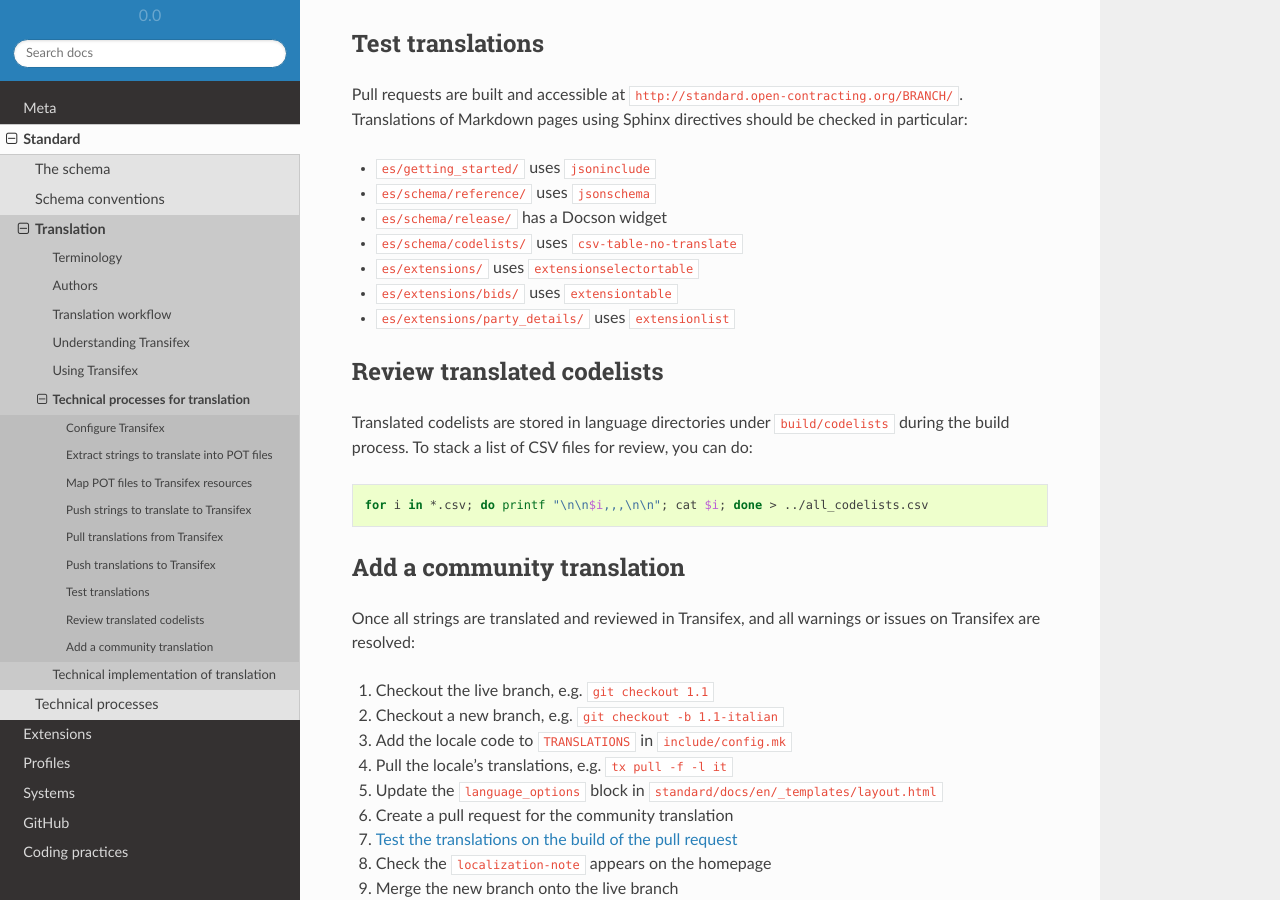
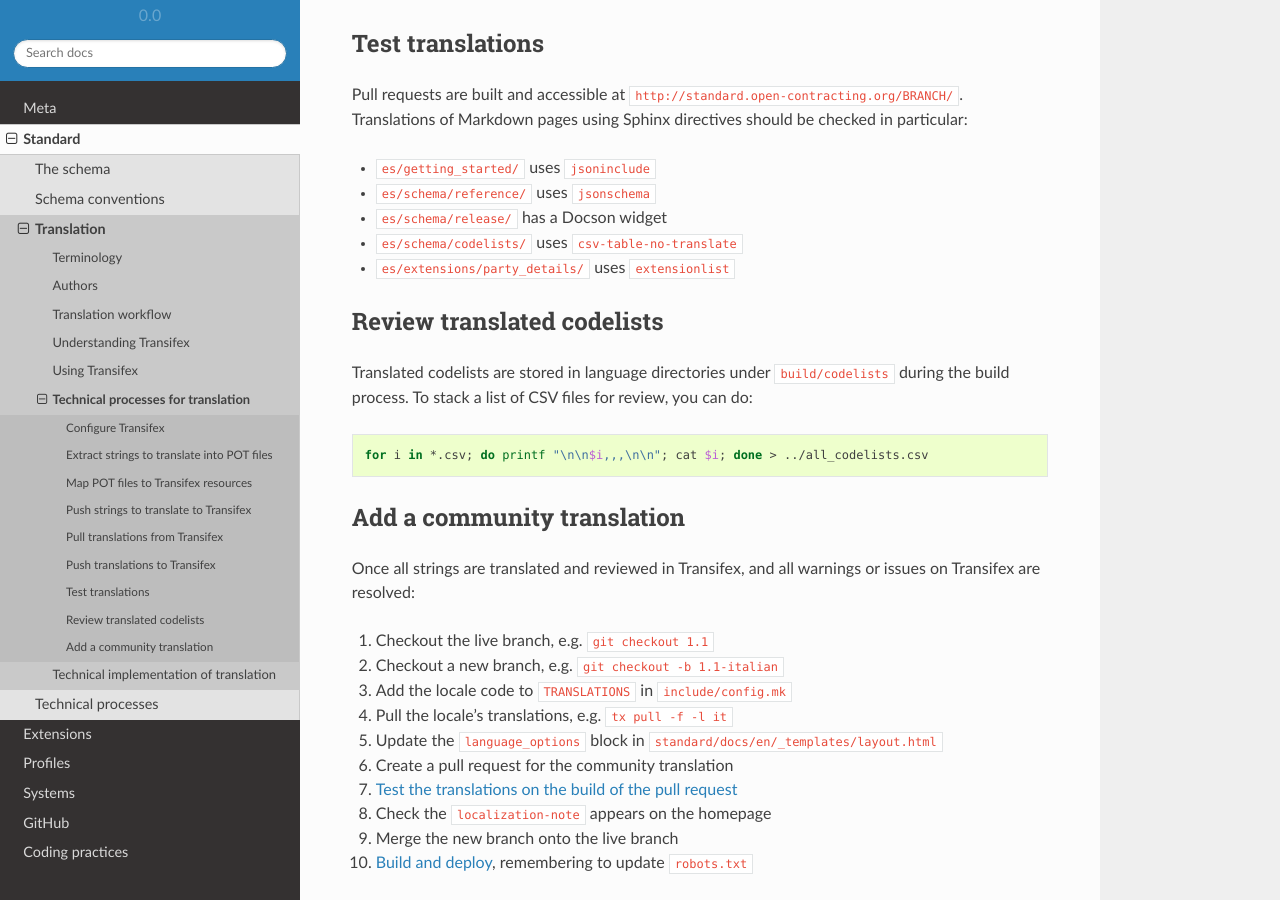
Before and after one commit to open-contracting/standard-development-handbook, a Sphinx documentation site: the page built from docs/standard/translation/technical.md, in a window 1280 px wide and 900 px high, scrolled down 2266 px. Built offline with Sphinx 7.4.7 and the Read the Docs theme 2.0.0, drawn with Linux system fonts in a browser that asks for light colours.

Commit message:
Remove extensiontable and extensionselectortable directives

```diff
--- a/docs/standard/translation/technical.md
+++ b/docs/standard/translation/technical.md
@@ -93,8 +93,6 @@ Pull requests are built and accessible at `http://standard.open-contracting.org/
 * `es/schema/reference/` uses `jsonschema`
 * `es/schema/release/` has a Docson widget
 * `es/schema/codelists/` uses `csv-table-no-translate`
-* `es/extensions/` uses `extensionselectortable`
-* `es/extensions/bids/` uses `extensiontable`
 * `es/extensions/party_details/` uses `extensionlist`
 
 ## Review translated codelists
```
Also changed, not shown: docs/standard/technical/spellcheck.md (+0 -2 lines).
